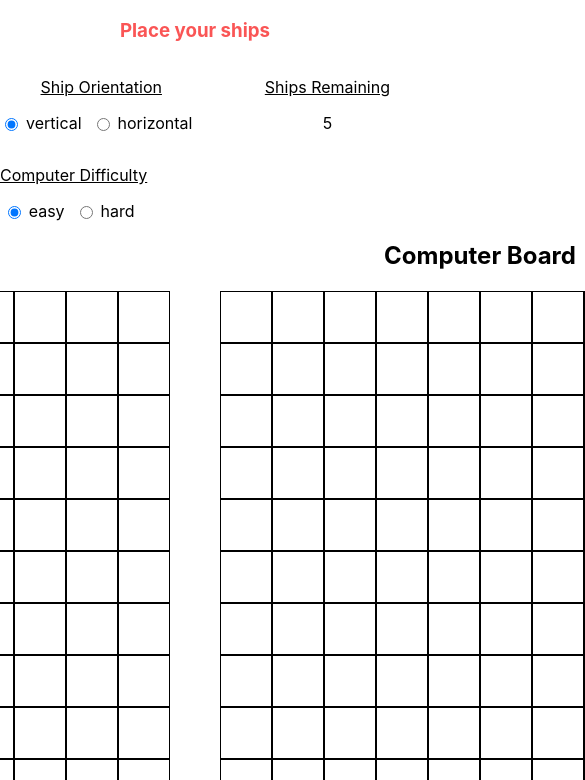
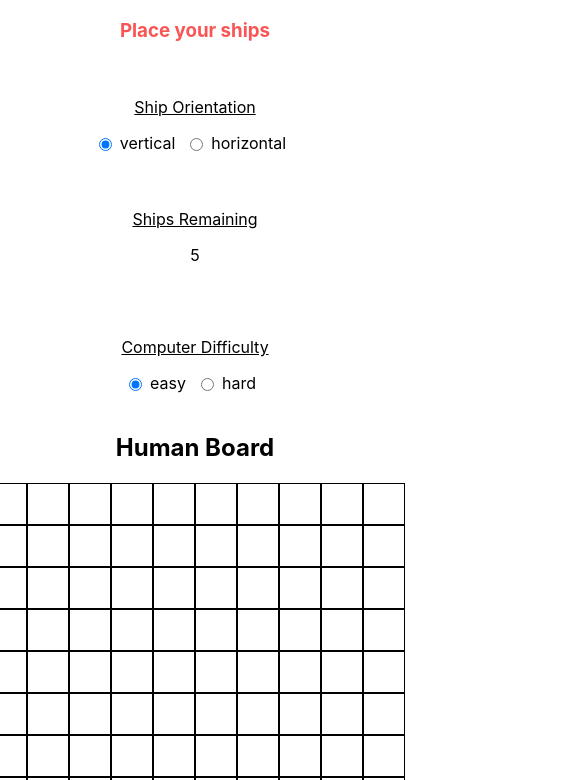
Before and after one commit to esteban90-dev/battleship, a website built with webpack: page dist/index.html in a window 390 px wide. Shown: the part 64-844 px from the top of the page, 585 px wide, since content can reach past the window. Built offline with nearby package versions, Linux system fonts and the light colour scheme.

Commit message:
make the layout responsive

```diff
--- a/dist/index.html
+++ b/dist/index.html
@@ -5,6 +5,7 @@
   <head>
     <title>Battleship</title>
     <link rel="stylesheet" href="./styles/main.css">
+    <meta name="viewport" content="width=device-width, initial-scale=1, maximum-scale=1">
   </head>
 
   <body>
@@ -13,7 +14,7 @@
       <h3 id="gamePrompt"></h3>
       <div id="gameSetup">
         <div class="row-around">
-          <div class="col">
+          <div class="col-100_sm col-33 my-20">
             <p class="underline">Ship Orientation</p>
             <div class="label-row">
               <input type="radio" value="vertical" id="vertical" name="orientation" checked="true">
@@ -22,11 +23,11 @@
               <label for="horizontal">horizontal</label>
             </div>
           </div>
-          <div class="col">
+          <div class="col-100_sm col-33 my-20">
             <p class="underline">Ships Remaining</p>
             <p id="shipsRemaining">5</p>
           </div>
-          <div class="col">
+          <div class="col-100_sm col-33 my-20">
             <p class="underline">Computer Difficulty</p>
             <div class="label-row">
               <input type="radio" id="easy" name="difficulty" value="easy" checked="true">
@@ -40,17 +41,17 @@
 
     </header>
     <main>
-      <div class="board-container">
-        <section class="human-container">
+      <div class="row-around">
+        <div class="col-100_md col-50_lg flex-col">
           <h2>Human Board</h2>
           <div id="humanStatus"></div>
           <div id="humanBoard"></div>
-        </section>
-        <section class="computer-container">
+        </div>
+        <div class="col-100_md col-50_lg flex-col">
           <h2>Computer Board</h2>
           <div id="computerStatus"></div>
           <div id="computerBoard"></div>
-        </section>
+        </div>
       </div>
       <div class="row">
         <div class="row-right">
--- a/dist/styles/main.css
+++ b/dist/styles/main.css
@@ -25,13 +25,9 @@ p {
   justify-content: center;
 }
 
-.computer-container {
-  margin-left: 50px;
-}
-
 .human-button {
-  height: 50px;
-  width: 50px;
+  min-height: 40px;
+  min-width: 40px;
   border: 1px solid;
   display: flex;
   justify-content: center;
@@ -39,8 +35,8 @@ p {
 }
 
 .computer-button {
-  height: 50px;
-  width: 50px;
+  height: 40px;
+  width: 40px;
   border: 1px solid;
   cursor: pointer;
   display: flex;
@@ -54,6 +50,7 @@ p {
 
 .grid-row {
   display: flex;
+  width: 100%;
 }
 
 .ship-present {
@@ -91,7 +88,18 @@ p {
   text-decoration: underline;
 }
 
-.col {
+.col-33 {
+  width: 33%;
+}
+
+.flex-col {
+  display: flex;
+  flex-direction: column;
+  align-items: center;
+}
+
+.col-100 {
+  width: 100%;
 }
 
 .display-none {
@@ -107,3 +115,25 @@ p {
 #gamePrompt {
   color: rgb(250, 85, 85);
 }
+
+.my-20 {
+  margin: 20px 0;
+}
+
+@media screen and (max-width: 600px) {
+  .col-100_sm {
+    width: 100%;
+  }
+}
+
+@media screen and (max-width: 900px) {
+  .col-100_md {
+    width: 100%;
+  }
+}
+
+@media screen and (min-width: 901px) {
+  .col-50_lg {
+    width: 50%;
+  }
+}
```
